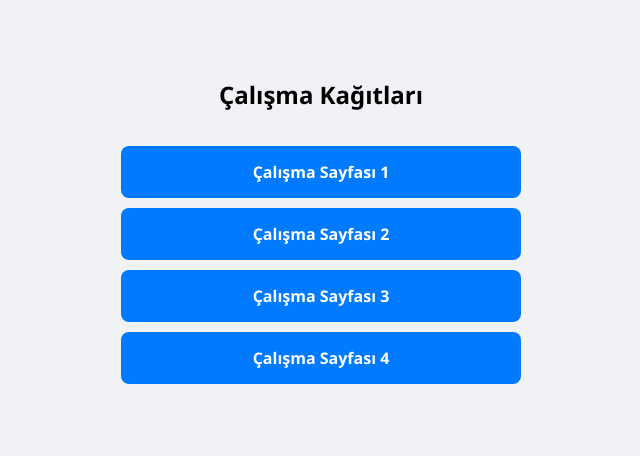
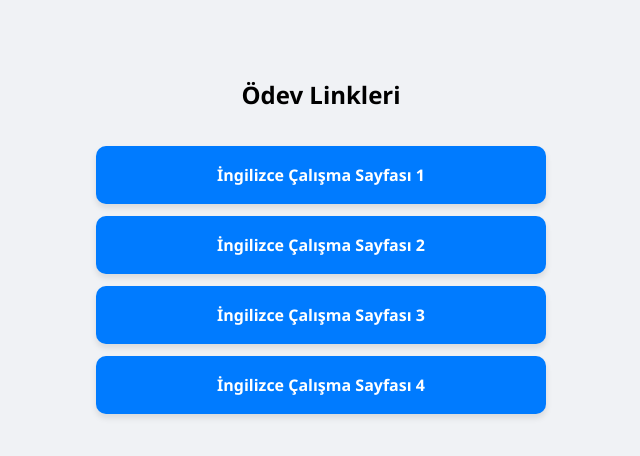
Before and after one commit to Metebay/sencerlink, a plain HTML site: page index.html in a window 1280 px wide. Shown: the whole page, without its empty margins (319-959 px from the left). Drawn offline with Linux system fonts and the light colour scheme.

Commit message:
Update button styles and link texts in index.html

```diff
--- a/index.html
+++ b/index.html
@@ -18,85 +18,89 @@
         .btn-container {
             display: flex;
             flex-direction: column;
-            gap: 10px;
+            gap: 12px;
             width: 100%;
-            max-width: 400px;
+            max-width: 450px;
         }
 
         /* Standart Buton Stili */
         .ws-button {
             display: block;
-            padding: 15px 20px;
+            padding: 18px 25px;
             text-align: center;
             text-decoration: none;
             color: white;
-            background-color: #007bff; /* Mavi - Henüz açılmamış */
-            border-radius: 8px;
-            font-weight: bold;
-            transition: all 0.3s ease;
-            border: none;
-            cursor: pointer;
+            background-color: #007bff;
+            border-radius: 10px;
+            font-weight: 600;
+            transition: all 0.2s ease;
+            box-shadow: 0 4px 6px rgba(0,0,0,0.1);
         }
 
         .ws-button:hover {
             background-color: #0056b3;
             transform: translateY(-2px);
+            box-shadow: 0 6px 8px rgba(0,0,0,0.15);
         }
 
         /* Daha önce açılmış (ziyaret edilmiş) buton stili */
         .ws-button.visited {
-            background-color: #6c757d; /* Gri - Açılmış */
-            opacity: 0.8;
+            background-color: #6c757d; /* Gri */
+            box-shadow: none;
         }
 
         .ws-button.visited::after {
-            content: " (Açıldı)";
-            font-size: 0.8em;
+            content: " ✓ (Görüldü)";
+            font-size: 0.85em;
+            margin-left: 10px;
             font-weight: normal;
         }
     </style>
 </head>
 <body>
 
-    <h2>Çalışma Kağıtları</h2>
+    <h2>Ödev Linkleri</h2>
 
     <div class="btn-container">
         <a href="https://www.liveworksheets.com/worksheet/en/english-second-language-esl/1145921"
-           class="ws-button" id="link1" onclick="markAsVisited('link1')">Çalışma Sayfası 1</a>
+           class="ws-button" id="link1" target="_blank" rel="noopener noreferrer" onclick="markAsVisited('link1')">
+           İngilizce Çalışma Sayfası 1
+        </a>
 
         <a href="https://www.liveworksheets.com/worksheet/en/english-language/1404814"
-           class="ws-button" id="link2" onclick="markAsVisited('link2')">Çalışma Sayfası 2</a>
+           class="ws-button" id="link2" target="_blank" rel="noopener noreferrer" onclick="markAsVisited('link2')">
+           İngilizce Çalışma Sayfası 2
+        </a>
 
         <a href="https://www.liveworksheets.com/worksheet/en/english-second-language-esl/416471"
-           class="ws-button" id="link3" onclick="markAsVisited('link3')">Çalışma Sayfası 3</a>
+           class="ws-button" id="link3" target="_blank" rel="noopener noreferrer" onclick="markAsVisited('link3')">
+           İngilizce Çalışma Sayfası 3
+        </a>
 
         <a href="https://www.liveworksheets.com/worksheet/en/english-second-language-esl/663948"
-           class="ws-button" id="link4" onclick="markAsVisited('link4')">Çalışma Sayfası 4</a>
+           class="ws-button" id="link4" target="_blank" rel="noopener noreferrer" onclick="markAsVisited('link4')">
+           İngilizce Çalışma Sayfası 4
+        </a>
     </div>
 
     <script>
-        // Sayfa yüklendiğinde daha önce tıklananları kontrol et
+        // Sayfa yüklendiğinde LocalStorage kontrolü
         window.onload = function() {
-            const visitedLinks = JSON.parse(localStorage.getItem('visitedWorksheets')) || [];
-
+            const visitedLinks = JSON.parse(localStorage.getItem('openedSheets')) || [];
             visitedLinks.forEach(id => {
                 const element = document.getElementById(id);
-                if (element) {
-                    element.classList.add('visited');
-                }
+                if (element) element.classList.add('visited');
             });
         };
 
-        // Tıklandığında local storage'a kaydet
+        // Tıklama kaydedici
         function markAsVisited(id) {
-            let visitedLinks = JSON.parse(localStorage.getItem('visitedWorksheets')) || [];
-
+            let visitedLinks = JSON.parse(localStorage.getItem('openedSheets')) || [];
             if (!visitedLinks.includes(id)) {
                 visitedLinks.push(id);
-                localStorage.setItem('visitedWorksheets', JSON.stringify(visitedLinks));
+                localStorage.setItem('openedSheets', JSON.stringify(visitedLinks));
             }
-
-            // Görseli anında güncelle
+            // Sınıfı ekleyerek rengi anında değiştir
             document.getElementById(id).classList.add('visited');
         }
     </script>
```
